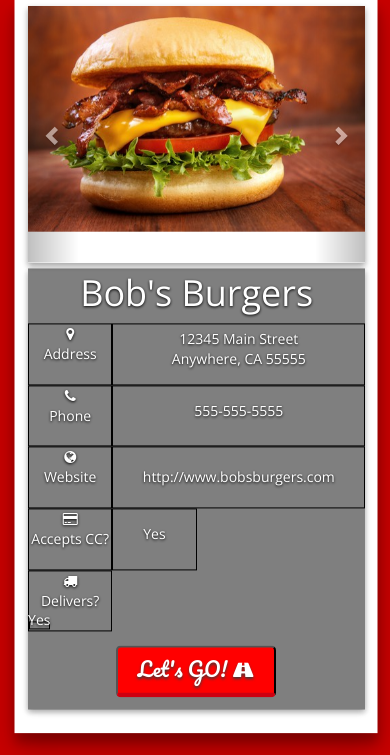
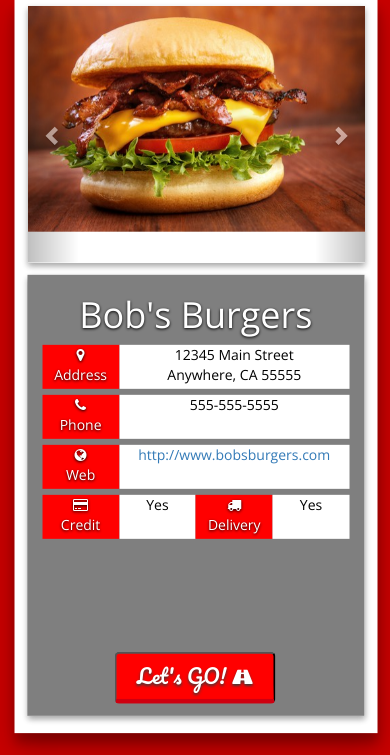
Before and after one commit to tmantock/c8_group_foodfinder, a PHP site: page /selection.html in a window 390 px wide. Shown: the part 89-844 px from the top of the page. Run offline with PHP 8.4, Linux system fonts and the light colour scheme; some libraries are stand-ins or nearby versions.

Commit message:
selection page finished

```diff
--- a/selection.html
+++ b/selection.html
@@ -45,45 +45,46 @@
         <span class="sr-only">Next</span>
       </a>
     </div>
-  <div id="info-div">
+  <div id="info-div" class="container-fluid">
+    <h1 id="restaurant-name">Bob's Burgers</h1>
 
-    <h1 id="restaurant-name">Bob's Burgers</h1>
-    <div class="restaurant-info-back">
+    <div class="restaurant-info-back col-xs-3">
       <i class="fa fa-map-marker" aria-hidden="true"></i>
       <p>Address</p>
     </div>
-    <div class="info-aside">
+    <div class="info-aside col-xs-9">
        <p>12345 Main Street<br>Anywhere, CA 55555</p>
     </div>
 
-    <div class="restaurant-info-back">
+    <div class="restaurant-info-back col-xs-3">
       <i class="fa fa-phone" aria-hidden="true"></i>
       <p>Phone</p>
     </div>
-    <div class="info-aside">
-      <p>555-555-5555</p>
+    <div class="info-aside col-xs-9">
+      <p >555-555-5555</p>
     </div>
 
-    <div class="restaurant-info-back">
+    <div class="restaurant-info-back col-xs-3">
       <i class="fa fa-globe" aria-hidden="true"></i>
-      <p>Website</p>
+      <p>Web</p>
     </div>
-    <div class="info-aside">
+    <div class="info-aside col-xs-9">
       <a href="http://www.bobsburgers.com" id="restaurant-url">http://www.bobsburgers.com</a>
     </div>
 
-    <div class="restaurant-info-back">
+    <div class="restaurant-info-back col-xs-3">
       <i class="fa fa-credit-card" aria-hidden="true"></i>
-      <p>Accepts CC?</p>
+      <p class="credit-card">Credit</p>
     </div>
-    <div class="small-info-aside">
+    <div class="info-aside col-xs-3">
       <p>Yes</p>
     </div>
 
-    <div class="restaurant-info-back">
+    <div class="restaurant-info-back col-xs-3">
       <i class="fa fa-truck" aria-hidden="true"></i>
-      <p>Delivers?</p>
-    <div class="small-info-aside">
+      <p>Delivery</p>
+    </div>
+    <div class="info-aside col-xs-3">
       <p>Yes</p>
     </div>
 
--- a/style.css
+++ b/style.css
@@ -135,7 +135,7 @@ button:focus {
         background-color: rgba(0,0,0,0.50);
         height: 60%;
         width: 93%;
-        transform: translate(4%,-19%);
+        transform: translate(0%,-13%);
         box-shadow: 0 3px 6px rgba(0,0,0,0.16), 0 3px 6px rgba(0,0,0,0.23);
     }
 
@@ -147,10 +147,6 @@ button:focus {
         background-color: rgba(0,0,0,0.5);
         padding-top: 12px;
         box-shadow: 0 3px 6px rgba(0,0,0,0.16), 0 3px 6px rgba(0,0,0,0.23);
-    }
-
-    #restaurant-name {
-        padding-top: 5px;
     }
 
     .restaurant-info > i {
@@ -200,32 +196,31 @@ button:focus {
     }
 
     .restaurant-info-back {
-        float: left;
-        border: 1px solid black;
-        width: 25%;
-        height: 14%;
+        height: 44px;
+        padding: 0;
+        background-color: red;
+        margin-bottom: 6px;
     }
 
     .info-aside {
-        display: flex;
-        justify-content: center;
-        align-items: center;
-        float: right;
-        border: 1px solid black;
-        width: 75%;
-        height: 14%;
+        background-color: white;
+        color: black;
+        height: 44px;
+        padding: 0;
+        margin-bottom: 6px;
+        text-shadow: none;
     }
 
-    .small-info-aside {
-        display: flex;
-        justify-content: center;
-        align-items: center;
-        border: 1px solid black;
-        width: 25%;
-        height: 14%;
-    }
+    /*.info-aside-small {*/
+        /*background-color: black;*/
+        /*height: 44px;*/
+        /*padding: 0;*/
+    /*}*/
 
-    #restaurant-url{
-        color: white;
-    }
+    /*.restaurant-info-back-small {*/
+        /*height: 44px;*/
+        /*background-color: black;*/
+        /*padding: 0;*/
+    /*}*/
+
 }
```
Also changed, not shown: search.php (+74 -68 lines).
